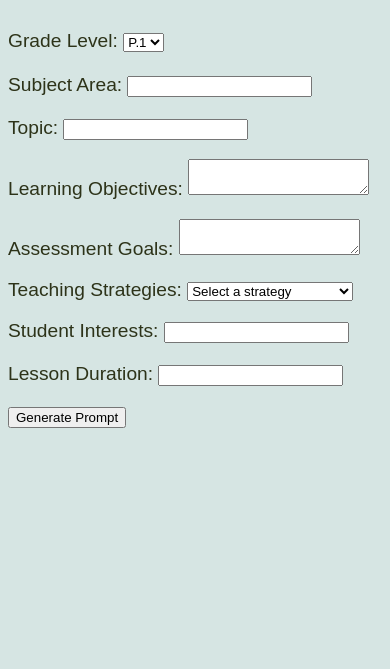
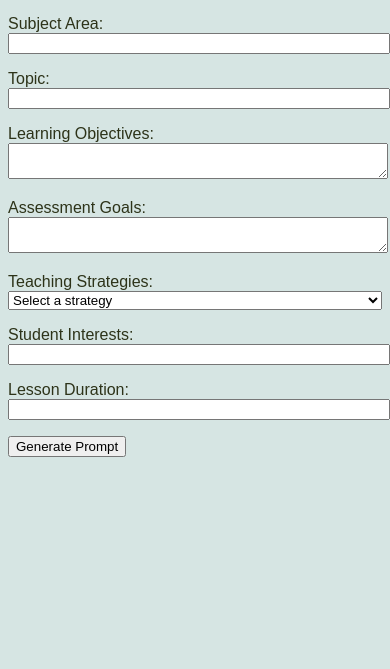
Before and after one commit to rainwong722/ChatGPT-lesson-plan-prompt-generator-, a plain HTML site: page index.html in a window 390 px wide. Shown: the part 175-844 px from the top of the page. Drawn offline with Linux system fonts and the light colour scheme.

Commit message:
Update index.html

```diff
--- a/index.html
+++ b/index.html
@@ -7,6 +7,41 @@
     color: #2D3319;
     font-size:120%
   }
+/* Styles for devices with a screen width of 768px or less */
+@media (max-width: 768px) {
+  /* Adjust the width of the form inputs */
+  input[type="text"],
+  select,
+  textarea {
+    width: 100%;
+  }
+
+  /* Adjust the label width */
+  label {
+    width: 100%;
+    display: block;
+  }
+
+  /* Adjust the font size for better readability */
+  body {
+    font-size: 16px;
+  }
+
+  /* Add some margin to the form elements */
+  form p {
+    margin-bottom: 1em;
+  }
+}
+
+/* Styles for devices with a screen width of 769px or more */
+@media (min-width: 769px) {
+  /* Set the form width to 50% of the screen width */
+  form {
+    width: 50%;
+    margin: 0 auto;
+  }
+}
+
 </style>
 <head>
     <title>ChatGPT Lesson Plan Prompt Generator</title>
```
